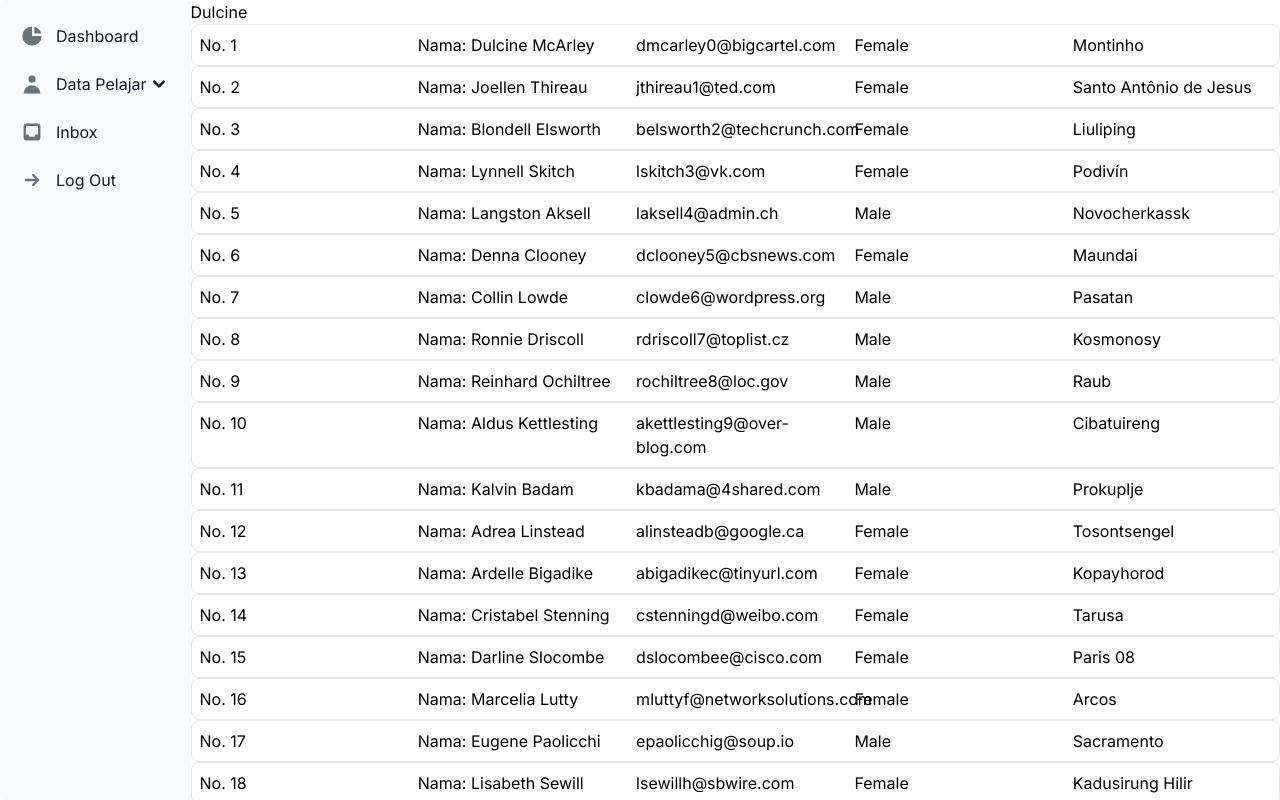
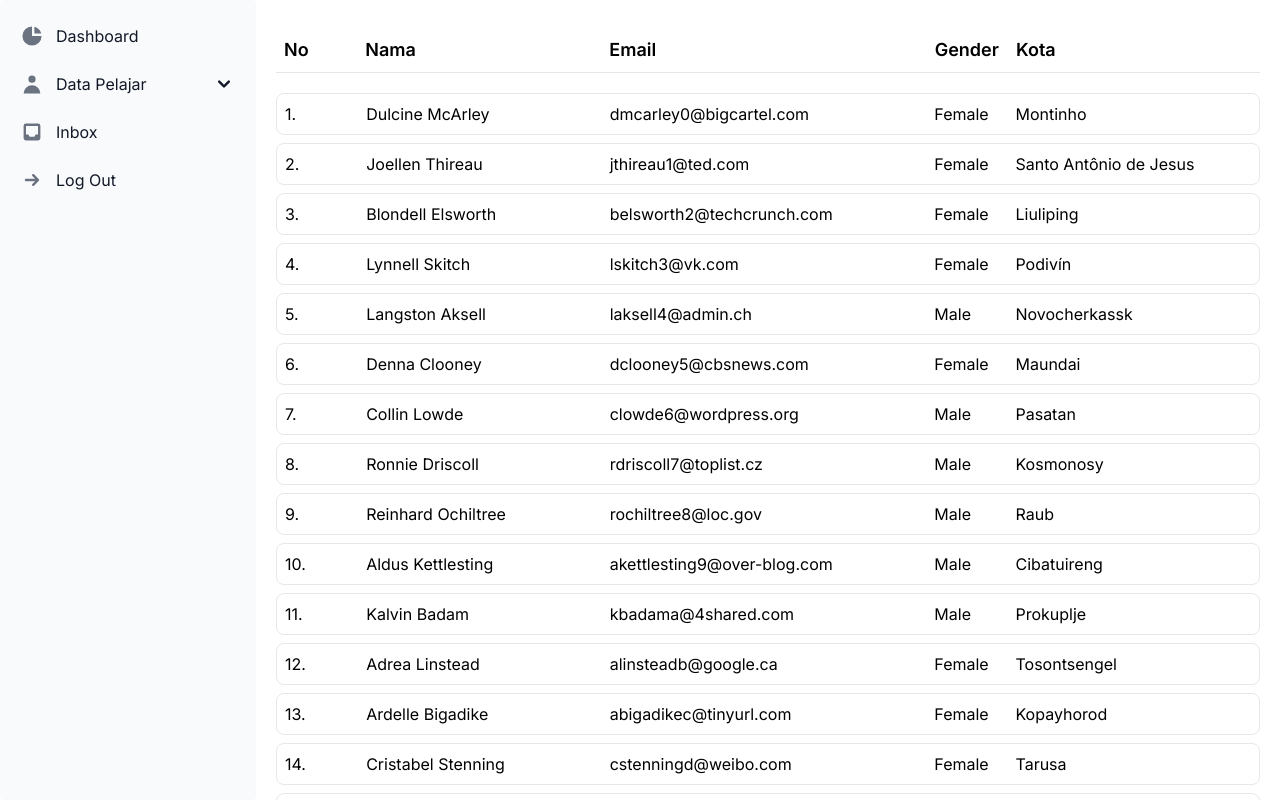
Before and after one commit to Shifyan/info-pelajar, a Next.js app: page /dashboard/lihatdata in a window 1280 px wide. Shown: the top 800 px of the page. Built offline with nearby package versions, Linux system fonts and the light colour scheme.

Commit message:
Penambahan

```diff
--- a/src/app/dashboard/(datasection)/lihatdata/page.jsx
+++ b/src/app/dashboard/(datasection)/lihatdata/page.jsx
@@ -11,25 +11,33 @@ export default async function LihatData() {
     // console.log(e.first_name)
   })
   return (
-    <>
+    <div>
       <ul>
-        <li>{data.data[0].first_name}</li>
+        <li className='my-2'>
+          <div className='p-2 font-semibold border-b text-lg grid grid-cols-12 gap-2 mb-5'>
+            <h1 className='col-span-1'>No</h1>
+            <h1 className='col-span-3'>Nama</h1>
+            <h1 className='col-span-4'>Email</h1>
+            <h1 className='col-span-1'>Gender</h1>
+            <h1 className='col-span-3'>Kota</h1>
+          </div>
+        </li>
         {data.data.map(e => {
           return (
-            <li key={e.id}>
-              <div className='p-2 border rounded-lg grid grid-cols-5 gap-5'>
-                <h1>No. {e.id}</h1>
-                <h1>
-                  Nama: {e.first_name} {e.last_name}
+            <li key={e.id} className='my-2'>
+              <div className='p-2 border rounded-lg grid grid-cols-12 gap-2'>
+                <h1 className='col-span-1'>{e.id}.</h1>
+                <h1 className='col-span-3'>
+                  {e.first_name} {e.last_name}
                 </h1>
-                <h1>{e.email}</h1>
-                <h1>{e.gender}</h1>
-                <h1>{e.city}</h1>
+                <h1 className='col-span-4'>{e.email}</h1>
+                <h1 className='col-span-1'>{e.gender}</h1>
+                <h1 className='col-span-3'>{e.city}</h1>
               </div>
             </li>
           )
         })}
       </ul>
-    </>
+    </div>
   )
 }
--- a/src/app/dashboard/layout.js
+++ b/src/app/dashboard/layout.js
@@ -8,7 +8,7 @@ export default function DashboardLayout({ children }) {
     <section>
       <div className='flex flex-row'>
         <SidebarComponent />
-        {children}
+        <div className='flex-1 ml-64 p-5 w-full'>{children}</div>
       </div>
     </section>
   )
--- a/src/app/dashboard/page.jsx
+++ b/src/app/dashboard/page.jsx
@@ -1,73 +1,21 @@
-'use client'
 import { Card } from 'flowbite-react'
-import { Button, Timeline } from 'flowbite-react'
-import { HiArrowNarrowRight, HiCalendar } from 'react-icons/hi'
+async function fetchData() {
+  const res = await fetch('http://localhost:3000/api/pelajar', {
+    cache: 'no-store'
+  })
+  return res.json()
+}
 
-export default function Dashboard() {
+export default async function Dashboard() {
+  const data = await fetchData()
+
   return (
     <>
-      <div className='main p-3 w-screen'>
-        <div className='wrapper flex justify-center mt-10'>
-          <div className='flex justify-center'>
-            <Card href='#' className='w-[30rem] duration-200 me-5'>
-              <h1 className='text-lg font-bold'>Agenda Program</h1>
-            </Card>
-            <Card href='#' className='w-[30rem] duration-200'>
-              <h1 className='text-lg font-bold'>Persebaran Pelajar</h1>
-            </Card>
-          </div>
-        </div>
-        <div className='flex justify-center'>
-          <div className='w-[61.25rem] border rounded-xl p-14 shadow-lg mt-10'>
-            <h1 className='font-bold text-2xl uppercase'>
-              Agenda Program Pelajar
-            </h1>
-            <Timeline horizontal className='mt-5'>
-              <Timeline.Item>
-                <Timeline.Point icon={HiCalendar} />
-                <Timeline.Content>
-                  <Timeline.Time>February 2022</Timeline.Time>
-                  <Timeline.Title>
-                    Application UI code in Tailwind CSS
-                  </Timeline.Title>
-                  <Timeline.Body>
-                    Get access to over 20+ pages including a dashboard layout,
-                    charts, kanban board, calendar, and pre-order E-commerce &
-                    Marketing pages.
-                  </Timeline.Body>
-                  <Button color='gray'>
-                    Learn More
-                    <HiArrowNarrowRight className='ml-2 h-3 w-3' />
-                  </Button>
-                </Timeline.Content>
-              </Timeline.Item>
-              <Timeline.Item>
-                <Timeline.Point icon={HiCalendar} />
-                <Timeline.Content>
-                  <Timeline.Time>March 2022</Timeline.Time>
-                  <Timeline.Title>Marketing UI design in Figma</Timeline.Title>
-                  <Timeline.Body>
-                    All of the pages and components are first designed in Figma
-                    and we keep a parity between the two versions even as we
-                    update the project.
-                  </Timeline.Body>
-                </Timeline.Content>
-              </Timeline.Item>
-              <Timeline.Item>
-                <Timeline.Point icon={HiCalendar} />
-                <Timeline.Content>
-                  <Timeline.Time>April 2022</Timeline.Time>
-                  <Timeline.Title>
-                    E-Commerce UI code in Tailwind CSS
-                  </Timeline.Title>
-                  <Timeline.Body>
-                    Get started with dozens of web components and interactive
-                    elements built on top of Tailwind CSS.
-                  </Timeline.Body>
-                </Timeline.Content>
-              </Timeline.Item>
-            </Timeline>
-          </div>
+      <div className='main p-3 '>
+        <div className='grid-cols-6'>
+          <Card href='#'>
+            <h1>{data.data.length}</h1>
+          </Card>
         </div>
       </div>
     </>
--- /dev/null
+++ b/src/components/jadwal.jsx
@@ -0,0 +1,56 @@
+import { Button, Timeline } from 'flowbite-react'
+import { HiArrowNarrowRight, HiCalendar } from 'react-icons/hi'
+export default function Jadwal() {
+  return (
+    <div className='flex justify-center'>
+      <div className='w-[61.25rem] border rounded-xl p-14 shadow-lg mt-10'>
+        <h1 className='font-bold text-2xl uppercase'>Agenda Program Pelajar</h1>
+        <Timeline horizontal className='mt-5'>
+          <Timeline.Item>
+            <Timeline.Point icon={HiCalendar} />
+            <Timeline.Content>
+              <Timeline.Time>February 2022</Timeline.Time>
+              <Timeline.Title>
+                Application UI code in Tailwind CSS
+              </Timeline.Title>
+              <Timeline.Body>
+                Get access to over 20+ pages including a dashboard layout,
+                charts, kanban board, calendar, and pre-order E-commerce &
+                Marketing pages.
+              </Timeline.Body>
+              <Button color='gray'>
+                Learn More
+                <HiArrowNarrowRight className='ml-2 h-3 w-3' />
+              </Button>
+            </Timeline.Content>
+          </Timeline.Item>
+          <Timeline.Item>
+            <Timeline.Point icon={HiCalendar} />
+            <Timeline.Content>
+              <Timeline.Time>March 2022</Timeline.Time>
+              <Timeline.Title>Marketing UI design in Figma</Timeline.Title>
+              <Timeline.Body>
+                All of the pages and components are first designed in Figma and
+                we keep a parity between the two versions even as we update the
+                project.
+              </Timeline.Body>
+            </Timeline.Content>
+          </Timeline.Item>
+          <Timeline.Item>
+            <Timeline.Point icon={HiCalendar} />
+            <Timeline.Content>
+              <Timeline.Time>April 2022</Timeline.Time>
+              <Timeline.Title>
+                E-Commerce UI code in Tailwind CSS
+              </Timeline.Title>
+              <Timeline.Body>
+                Get started with dozens of web components and interactive
+                elements built on top of Tailwind CSS.
+              </Timeline.Body>
+            </Timeline.Content>
+          </Timeline.Item>
+        </Timeline>
+      </div>
+    </div>
+  )
+}
--- a/src/components/sidebar.jsx
+++ b/src/components/sidebar.jsx
@@ -14,7 +14,7 @@ export default function SidebarComponent() {
   return (
     <Sidebar
       aria-label='Sidebar with multi-level dropdown example'
-      className=' h-screen'
+      className='fixed top-0 left-0 h-full'
     >
       <Sidebar.Items>
         <Sidebar.ItemGroup>
```
